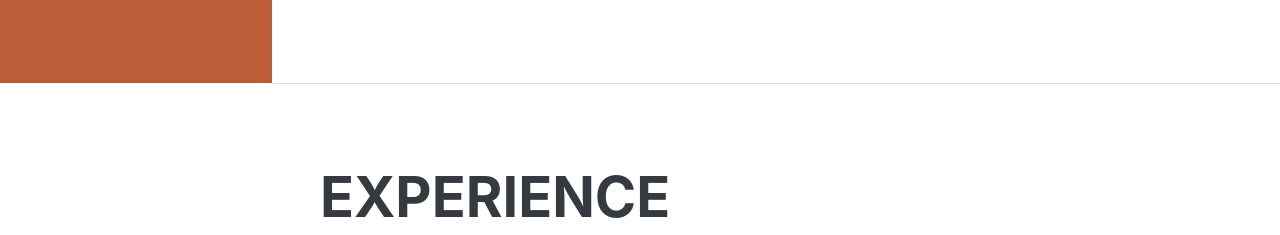
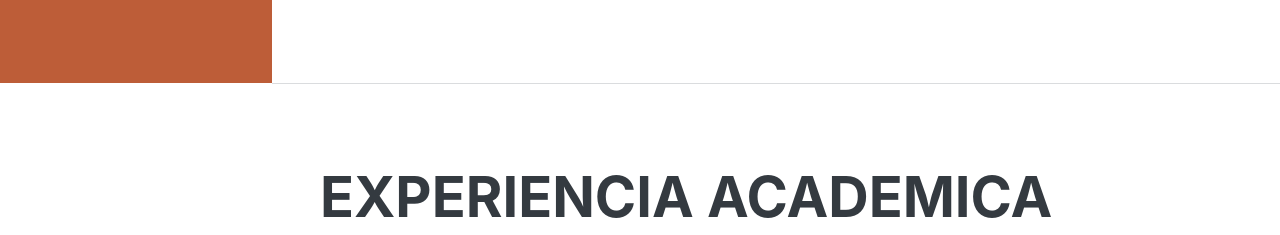
Before and after one commit to AulaDePsicologia/Curriculo-Vitae, a plain HTML site: page index.html in a window 1280 px wide. Shown: the part 717-952 px from the top of the page. Drawn offline with nearby package versions, Linux system fonts and the light colour scheme; a web font is replaced by a local one.

Commit message:
Update index.html

```diff
--- a/index.html
+++ b/index.html
@@ -60,7 +60,7 @@
             <!-- EXPERIENCIA ACADEMICA-->
             <section class="resume-section" id="experience">
                 <div class="resume-section-content">
-                    <h2 class="mb-5">Experience</h2>
+                    <h2 class="mb-5">EXPERIENCIA ACADEMICA</h2>
                     <div class="d-flex flex-column flex-md-row justify-content-between mb-5">
                         <div class="flex-grow-1">
                             <h3 class="mb-0">Senior Web Developer</h3>
```
